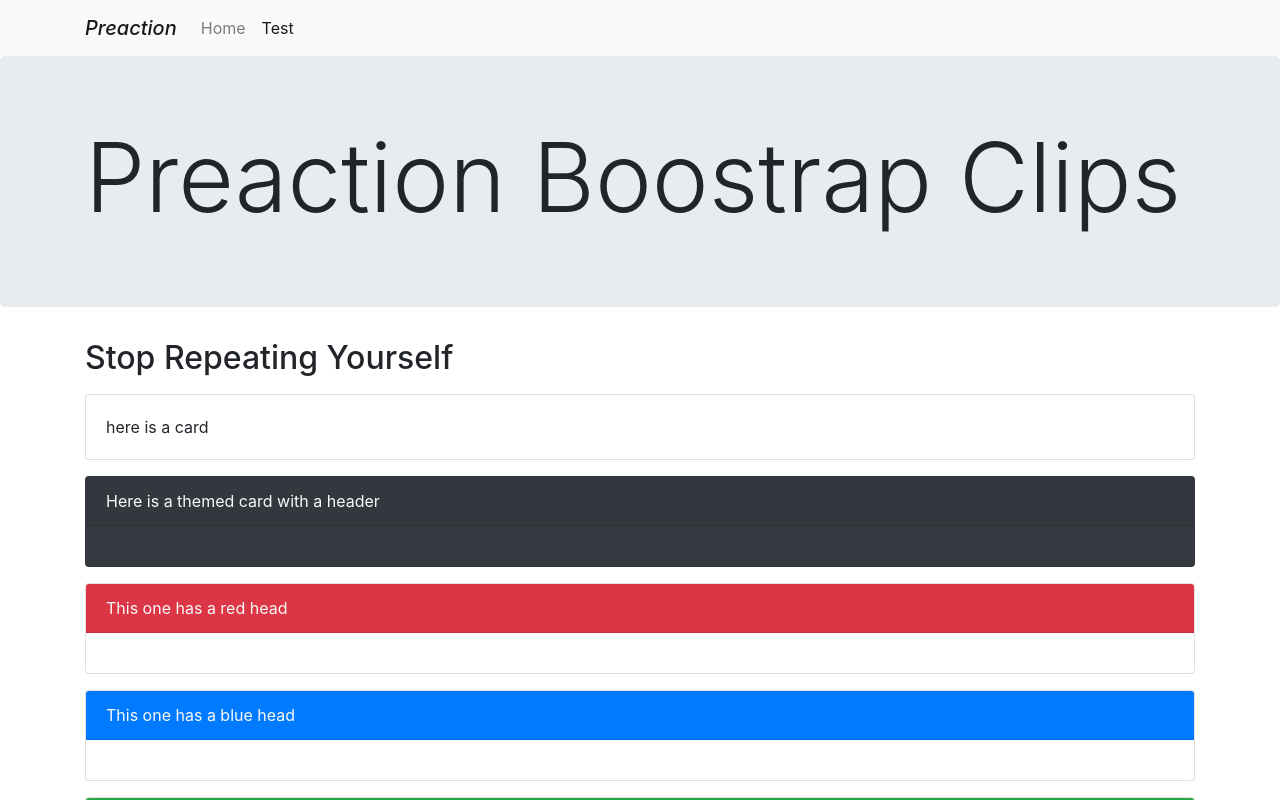
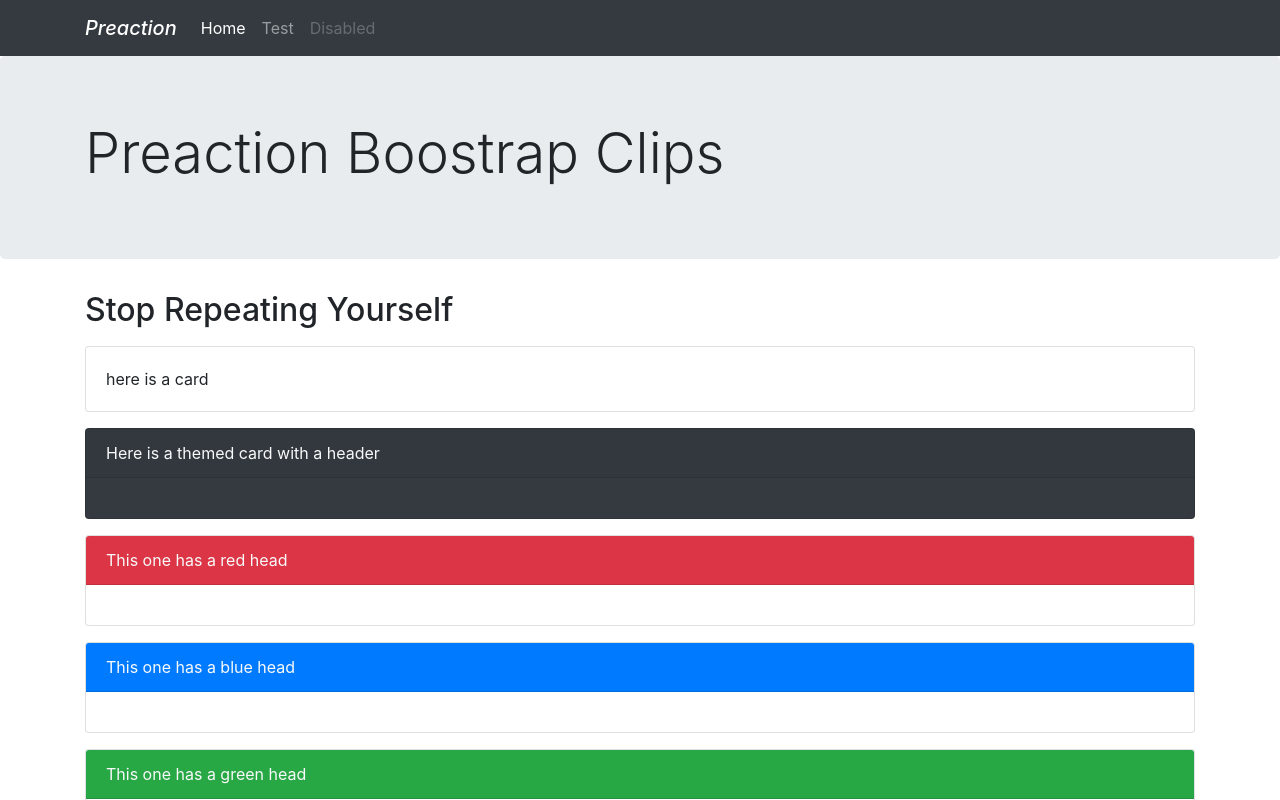
Before and after one commit to duhdugg/preaction-bootstrap-clips, a React (Create React App) app: page / in a window 1280 px wide. Shown: the top 800 px of the page. Built offline with nearby package versions, Linux system fonts and the light colour scheme.

Commit message:
tinkering

```diff
--- a/src/App.js
+++ b/src/App.js
@@ -8,13 +8,14 @@ class App extends React.Component {
   get navBar () {
     return (
       <NavBar
-        theme='light'
         fixedTo='top'
+        theme='dark'
         path={window.location.path}
         menu={[
           {
             name: 'Home',
-            href: '.'
+            href: '.',
+            active: true
           },
           {
             name: 'Test',
@@ -22,8 +23,15 @@ class App extends React.Component {
             onClick: event => {
               event.preventDefault()
               console.debug('Test')
+            }
+          },
+          {
+            name: 'Disabled',
+            href: '.',
+            onClick: event => {
+              event.preventDefault()
             },
-            active: true
+            disabled: true
           }
         ]}
         brand={{
@@ -43,7 +51,7 @@ class App extends React.Component {
     return (
       <div className="app">
         <Boilerplate
-          jumbotron={<h1 className='display-1'>Preaction Boostrap Clips</h1>}
+          jumbotron={<h1 className='display-4'>Preaction Boostrap Clips</h1>}
           header={<h2 className='subtitle'>Stop Repeating Yourself</h2>}
           navBar={this.navBar}
           footer='2018 &copy; Doug Elkin'
--- a/src/components/Boilerplate.js
+++ b/src/components/Boilerplate.js
@@ -18,6 +18,7 @@ class BasicBoilerplate extends React.Component {
       Object.assign(style, this.props.style)
     }
     if (this.props.navBar) {
+      // the header will need extra space if the navBar is fixed to the top
       if (this.props.navBar.props.fixedTo === 'top') {
         style.header.marginTop = '3.5em'
       }
--- a/src/components/Card.js
+++ b/src/components/Card.js
@@ -53,6 +53,8 @@ class Card extends React.Component {
       case 'teal':
         theme = 'bg-info text-light'
         break
+      default:
+        break
     }
     return theme
   }
--- a/src/components/NavBar.js
+++ b/src/components/NavBar.js
@@ -3,7 +3,7 @@ import React from 'react'
 function NavItem (item) {
   return (
     <li className={`nav-item ${item.active ? 'active' : ''}`} key={item.name}>
-      <a className='nav-link' href={item.href} onClick={item.onClick}>{item.name}</a>
+      <a className={`nav-link ${item.disabled ? 'disabled' : ''}`} href={item.href || ''} onClick={item.onClick}>{item.name}</a>
     </li>
   )
 }
```
